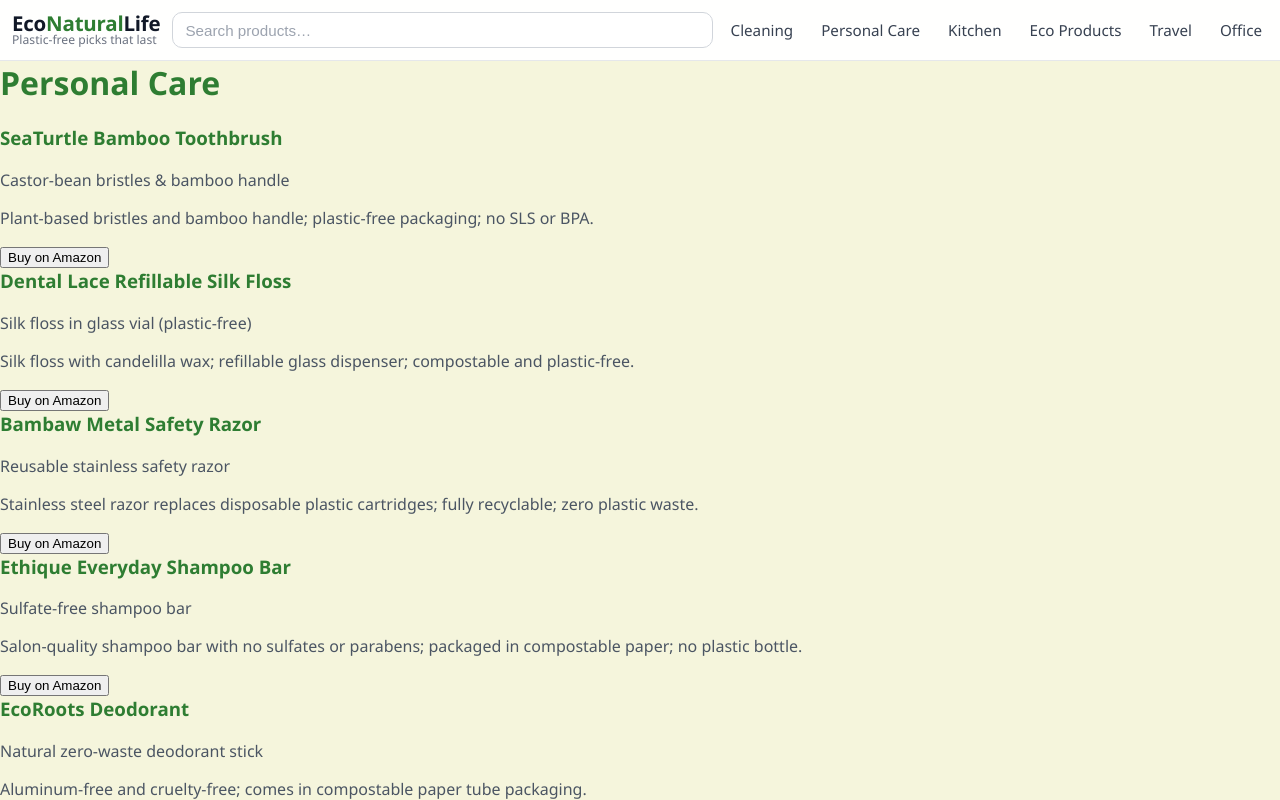
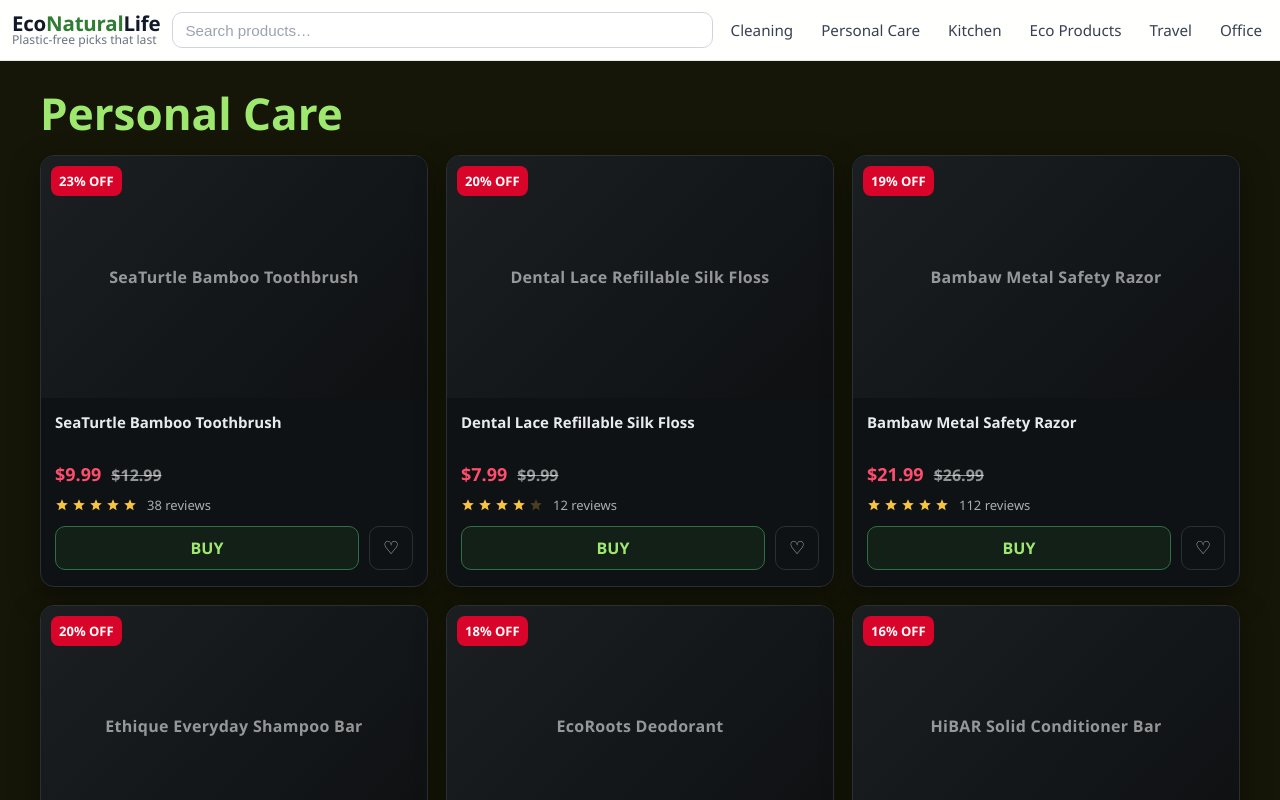
Before and after one commit to SStarfy/Theeconaturallife, a Next.js app: page /personal-care in a window 1280 px wide. Built offline with nearby package versions, Linux system fonts and the light colour scheme.

Commit message:
Update personal-care page with styled product grid design

```diff
--- a/pages/personal-care.js
+++ b/pages/personal-care.js
@@ -1,96 +1,66 @@
 import React from 'react';
+import styles from "../styles/ProductGrid.module.css";
+
+const products = [
+  { name: "SeaTurtle Bamboo Toothbrush", price: 9.99, was: 12.99, off: 23, rating: 4.6, reviews: 38, url: "https://www.amazon.com/SeaTurtle-Plant-Based-Bristles-Bamboo-Toothbrush/dp/B08R2S7HX7" },
+  { name: "Dental Lace Refillable Silk Floss", price: 7.99, was: 9.99, off: 20, rating: 4.4, reviews: 12, url: "https://www.amazon.com/Dental-Lace-Refillable-Recyclable-Dispenser/dp/B07AW8516Q" },
+  { name: "Bambaw Metal Safety Razor", price: 21.99, was: 26.99, off: 19, rating: 4.5, reviews: 112, url: "https://www.amazon.com/Bambaw-Metal-Safety-Razor-Silver/dp/B07XJQ2KL2" },
+  { name: "Ethique Everyday Shampoo Bar", price: 15.99, was: 19.99, off: 20, rating: 4.6, reviews: 203, url: "https://www.amazon.com/Ethique-Everyday-Shampoo-shiny-Vitamin/dp/B09G8RXV8B" },
+  { name: "EcoRoots Deodorant", price: 12.99, was: 15.99, off: 18, rating: 4.3, reviews: 89, url: "https://www.amazon.com/EcoRoots-Natural-Deodorant-Plastic-Free/dp/B09Q8TZPMR" },
+  { name: "HiBAR Solid Conditioner Bar", price: 13.99, was: 16.99, off: 16, rating: 4.4, reviews: 77, url: "https://www.amazon.com/HiBAR-Plastic-Free-Moisturize-Conditioner/dp/B07TZTQ2VL" },
+  { name: "Etee Silk Dental Floss", price: 9.99, was: 12.99, off: 23, rating: 4.2, reviews: 31, url: "https://www.amazon.com/Etee-Plastic-Free-Silk-Dental-Floss/dp/B08V8H7P4Z" },
+  { name: "Ethique Body Wash Bar", price: 11.99, was: 13.99, off: 15, rating: 4.5, reviews: 58, url: "https://www.amazon.com/Ethique-Plastic-Free-Bodywash-Coconut-Lime/dp/B07WG1SW8T" },
+  { name: "Leaf Razor Starter Kit", price: 59.99, was: 69.99, off: 14, rating: 4.7, reviews: 420, url: "https://www.amazon.com/Leaf-Razor-Stainless-Steel-Reusable/dp/B07Y9BVFYC" },
+];
+
+function Stars({ rating = 0 }) {
+  const full = Math.round(rating);
+  return (
+    <span className={styles.stars} aria-label={`${rating} out of 5`}>
+      {Array.from({ length: 5 }).map((_, i) => (
+        <svg key={i} className={styles.star} viewBox="0 0 24 24" aria-hidden="true" style={{ opacity: i < full ? 1 : 0.25 }}>
+          <path d="M12 17.3 18.2 21l-1.6-7.1L22 9.2l-7.2-.6L12 2 9.2 8.6 2 9.2l5.4 4.7L5.8 21z" />
+        </svg>
+      ))}
+    </span>
+  );
+}
 
 export default function PersonalCare() {
-  const items = [
-    {
-      name: 'SeaTurtle Bamboo Toothbrush',
-      description: 'Castor-bean bristles & bamboo handle',
-      notes: 'Plant-based bristles and bamboo handle; plastic-free packaging; no SLS or BPA.',
-      url: 'https://www.amazon.com/SeaTurtle-Plant-Based-Bristles-Bamboo-Toothbrush/dp/B08R2S7HX7',
-    },
-    {
-      name: 'Dental Lace Refillable Silk Floss',
-      description: 'Silk floss in glass vial (plastic-free)',
-      notes: 'Silk floss with candelilla wax; refillable glass dispenser; compostable and plastic-free.',
-      url: 'https://www.amazon.com/Dental-Lace-Refillable-Recyclable-Dispenser/dp/B07AW8516Q',
-    },
-    {
-      name: 'Bambaw Metal Safety Razor',
-      description: 'Reusable stainless safety razor',
-      notes: 'Stainless steel razor replaces disposable plastic cartridges; fully recyclable; zero plastic waste.',
-      url: 'https://www.amazon.com/Bambaw-Metal-Safety-Razor-Silver/dp/B07XJQ2KL2',
-    },
-    {
-      name: 'Ethique Everyday Shampoo Bar',
-      description: 'Sulfate-free shampoo bar',
-      notes: 'Salon-quality shampoo bar with no sulfates or parabens; packaged in compostable paper; no plastic bottle.',
-      url: 'https://www.amazon.com/Ethique-Everyday-Shampoo-shiny-Vitamin/dp/B09G8RXV8B',
-    },
-    {
-      name: 'EcoRoots Deodorant',
-      description: 'Natural zero-waste deodorant stick',
-      notes: 'Aluminum-free and cruelty-free; comes in compostable paper tube packaging.',
-      url: 'https://www.amazon.com/EcoRoots-Natural-Deodorant-Plastic-Free/dp/B09Q8TZPMR',
-    },
-    {
-      name: 'HiBAR Solid Conditioner Bar',
-      description: 'Plastic-free solid conditioner',
-      notes: 'Formulated with coconut oil and shea butter; replaces bottled conditioner; no parabens or phthalates.',
-      url: 'https://www.amazon.com/HiBAR-Plastic-Free-Moisturize-Conditioner/dp/B07TZTQ2VL',
-    },
-    {
-      name: 'Etee Silk Dental Floss',
-      description: 'Refillable silk floss in glass jar',
-      notes: 'Plastic-free, compostable silk floss with natural candelilla wax coating.',
-      url: 'https://www.amazon.com/Etee-Plastic-Free-Silk-Dental-Floss/dp/B08V8H7P4Z',
-    },
-    {
-      name: 'Ethique Body Wash Bar',
-      description: 'Zero-waste body wash bar',
-      notes: 'Hydrating coconut and lime formula; fully compostable packaging.',
-      url: 'https://www.amazon.com/Ethique-Plastic-Free-Bodywash-Coconut-Lime/dp/B07WG1SW8T',
-    },
-    {
-      name: 'Leaf Razor Starter Kit',
-      description: 'Luxury metal razor starter kit',
-      notes: 'Refillable, durable, and zero waste; made from stainless steel.',
-      url: 'https://www.amazon.com/Leaf-Razor-Stainless-Steel-Reusable/dp/B07Y9BVFYC',
-    },
-  ];
-
   return (
-    <div className="mx-auto max-w-5xl py-10 px-6">
-      <h1 className="text-4xl font-bold mb-8 text-center">Personal Care</h1>
-<div className="grid gap-4 grid-cols-1 sm:grid-cols-2 lg:grid-cols-3">
-        {items.map((item) => (
-          <div
-            key={item.name}
-            className="rounded-xl p-4 flex flex-col justify-between bg-white dark:bg-neutral-900 border border-gray-200 dark:border-gray-700 shadow-md transition-transform transform hover:-translate-y-1 hover:shadow-lg"
-          >
-            <div>
-              <h3 className="text-lg font-semibold mb-1 text-gray-900 dark:text-white">{item.name}</h3>
-              <p className="text-sm text-gray-600 dark:text-gray-300 mb-2">
-                {item.description}
-              </p>
-              <p className="text-sm text-gray-800 dark:text-gray-200">
-                {item.notes}
-              </p>
+    <main className={styles.page}>
+      <header className={styles.header}>
+        <h1>Personal Care</h1>
+      </header>
+      <section className={styles.grid}>
+        {products.map((p) => (
+          <article key={p.name} className={styles.card}>
+            {!!p.off && <div className={styles.badge}>{p.off}% OFF</div>}
+            <div className={styles.imageWrap}>
+              <div className={styles.imagePlaceholder}>{p.name}</div>
             </div>
-            <div className="mt-4">
-              <a
-                href={item.url}
-                target="_blank"
-                rel="sponsored nofollow"
-                className="inline-block"
-              >
-                <button className="px-4 py-2 bg-green-600 hover:bg-green-700 text-white rounded-lg font-medium shadow-sm">
-                  Buy on Amazon
+            <div className={styles.body}>
+              <h3 className={styles.title}>{p.name}</h3>
+              <div className={styles.priceRow}>
+                <span className={styles.price}>${p.price.toFixed(2)}</span>
+                {p.was ? <span className={styles.was}>${p.was.toFixed(2)}</span> : null}
+              </div>
+              <div className={styles.meta}>
+                <Stars rating={p.rating} />
+                <span>{p.reviews} reviews</span>
+              </div>
+              <div className={styles.ctaRow}>
+                <a className={styles.cta} href={p.url} target="_blank" rel="sponsored nofollow">
+                  BUY
+                </a>
+                <button className={styles.ghost} type="button" aria-label="Save">
+                  ♡
                 </button>
-              </a>
+              </div>
             </div>
-          </div>
+          </article>
         ))}
-      </div>
-    </div>
+      </section>
+    </main>
   );
 }
```
